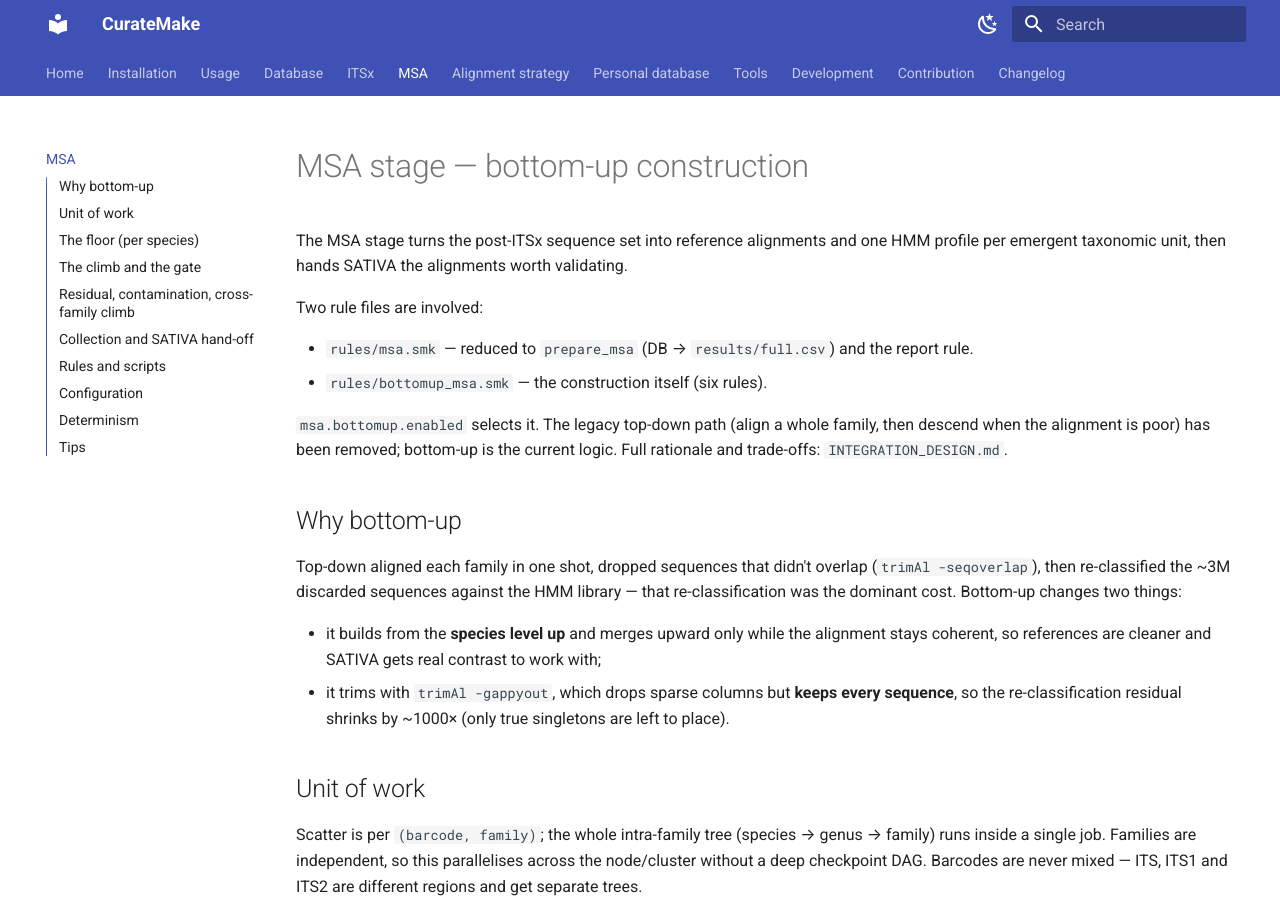
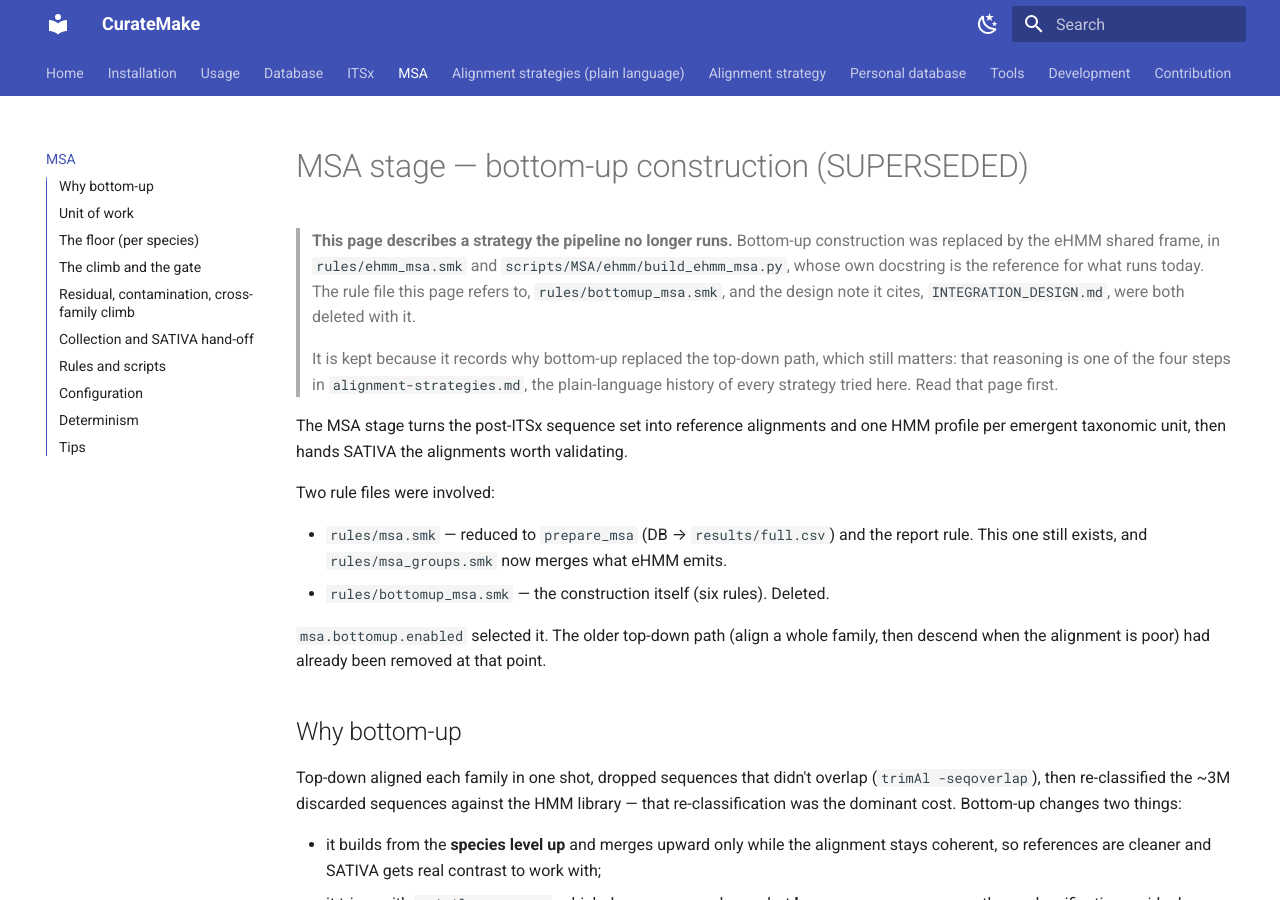
Before and after one commit to Aaramis/CurateMake, an MkDocs documentation site: the page built from docs/MSA.md, in a window 1280 px wide and 900 px high. Built offline with MkDocs 1.6.1 and Material for MkDocs 9.7.7, drawn with Linux system fonts in a browser that asks for light colours.

Commit message:
Docs: a plain-language history of the four alignment strategies, and stop MSA.md lying
docs/MSA.md opened with "bottom-up is the current logic". It has not been since the eHMM
restructure: it points at rules/bottomup_msa.smk and INTEGRATION_DESIGN.md, both deleted
with that change. Anyone reading the documentation site was being told the pipeline does
something it stopped doing. It now carries a banner saying so, points at the rules and
script that do run, and is kept for the one thing it still records accurately, which is
why bottom-up replaced top-down.

The new docs/alignment-strategies.md is the page that was missing: what each of the four
strategies did, why three were dropped, and the measurement behind each decision, written
for someone who does not know the tools. Top-down and its re-attachment cost, bottom-up
and its blindness to cross-kingdom contamination, the eHMM shared frame with the numbers
that justify cluster representatives over a stratified sample and the minimum column
occupancy, and the per-clade proposal with the three families that killed it.

It also records, in one line, that the per-kingdom frame experiment was measured and never
written up, so nobody cites a result that has no trace.

Co-Authored-By: Claude Opus 5 <noreply@anthropic.com>
Claude-Session: https://claude.ai/code/session_01Vb5F2H4B7df99dTK49Nex7

```diff
--- a/docs/MSA.md
+++ b/docs/MSA.md
@@ -1,16 +1,26 @@
-# MSA stage — bottom-up construction
+# MSA stage — bottom-up construction (SUPERSEDED)
+
+> **This page describes a strategy the pipeline no longer runs.** Bottom-up construction
+> was replaced by the eHMM shared frame, in `rules/ehmm_msa.smk` and
+> `scripts/MSA/ehmm/build_ehmm_msa.py`, whose own docstring is the reference for what runs
+> today. The rule file this page refers to, `rules/bottomup_msa.smk`, and the design note
+> it cites, `INTEGRATION_DESIGN.md`, were both deleted with it.
+>
+> It is kept because it records why bottom-up replaced the top-down path, which still
+> matters: that reasoning is one of the four steps in `alignment-strategies.md`, the
+> plain-language history of every strategy tried here. Read that page first.
 
 The MSA stage turns the post-ITSx sequence set into reference alignments and one HMM
 profile per emergent taxonomic unit, then hands SATIVA the alignments worth validating.
 
-Two rule files are involved:
+Two rule files were involved:
 
 - `rules/msa.smk` — reduced to `prepare_msa` (DB → `results/full.csv`) and the report rule.
-- `rules/bottomup_msa.smk` — the construction itself (six rules).
+  This one still exists, and `rules/msa_groups.smk` now merges what eHMM emits.
+- `rules/bottomup_msa.smk` — the construction itself (six rules). Deleted.
 
-`msa.bottomup.enabled` selects it. The legacy top-down path (align a whole family, then
-descend when the alignment is poor) has been removed; bottom-up is the current logic.
-Full rationale and trade-offs: `INTEGRATION_DESIGN.md`.
+`msa.bottomup.enabled` selected it. The older top-down path (align a whole family, then
+descend when the alignment is poor) had already been removed at that point.
 
 ## Why bottom-up
 
--- a/mkdocs.yml
+++ b/mkdocs.yml
@@ -27,6 +27,7 @@ nav:
   - Database: database.md
   - ITSx: ITSx.md
   - MSA: MSA.md
+  - Alignment strategies (plain language): alignment-strategies.md
   - Alignment strategy: alignment-strategy.md
   - Personal database: personal-database.md
   - Tools: tools.md
```
Also changed, not shown: docs/alignment-strategies.md (added, +121 -0 lines).
